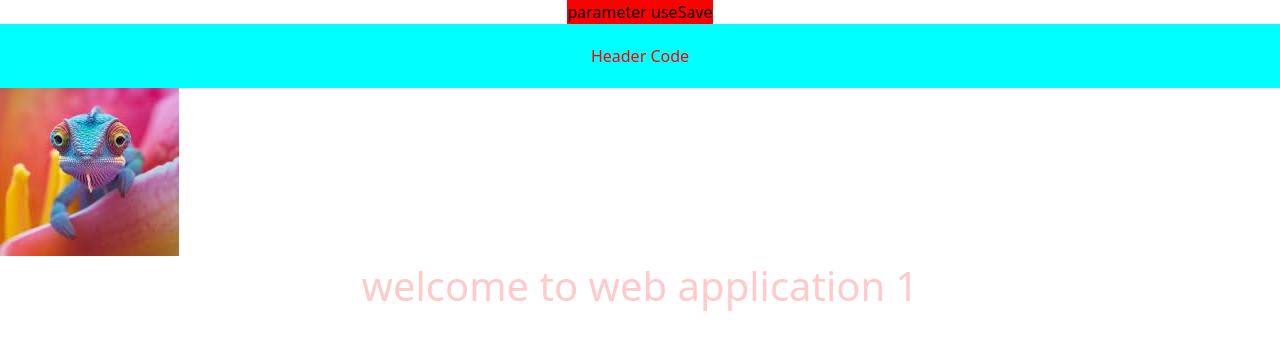
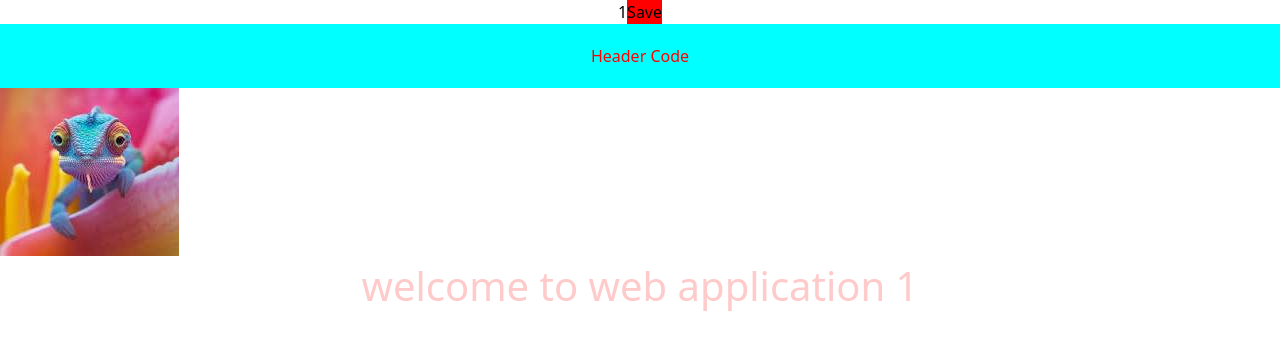
Before and after one commit to rahulpal80524/webapplication1, a React (Create React App) app: page / in a window 1280 px wide. Shown: the top 350 px of the page. Built offline with nearby package versions, Linux system fonts and the light colour scheme.

Commit message:
using state changes dom

```diff
--- a/src/App.js
+++ b/src/App.js
@@ -2,18 +2,24 @@ import logo from './logo.svg';
 import './App.css';
 import Header from './Header';
 import weblog from "./Images/download.jpeg"
+import { useState } from 'react';
 function App() {
+  let [count, setCount]=useState(1)
+
   let displayData=()=>{
-    alert("Welcome")
+     setCount(count+1)
+
   }
 
-  let message=(a,b)=>{
-   console.log(a+b)
-  }
+  // let message=(a,b)=>{
+  //  console.log(a+b)
+  // }
+
 
   return (
     <div className="App">
-      <button className='bg-[red] p-[]10px' onClick={()=>message(12,34)}>parameter use</button>
+      {count}
+      {/* <button className='bg-[red] p-[]10px' onClick={()=>message(12,34)}>parameter use</button>  */}
       <button className='bg-[red] p-[]10px' onClick={displayData}>Save</button>
       {/* <button className='bg-[red] p-[]10px' onClick={displayData()}>Save</button>  if displayData() auto function call if page is load*/}
 
```
